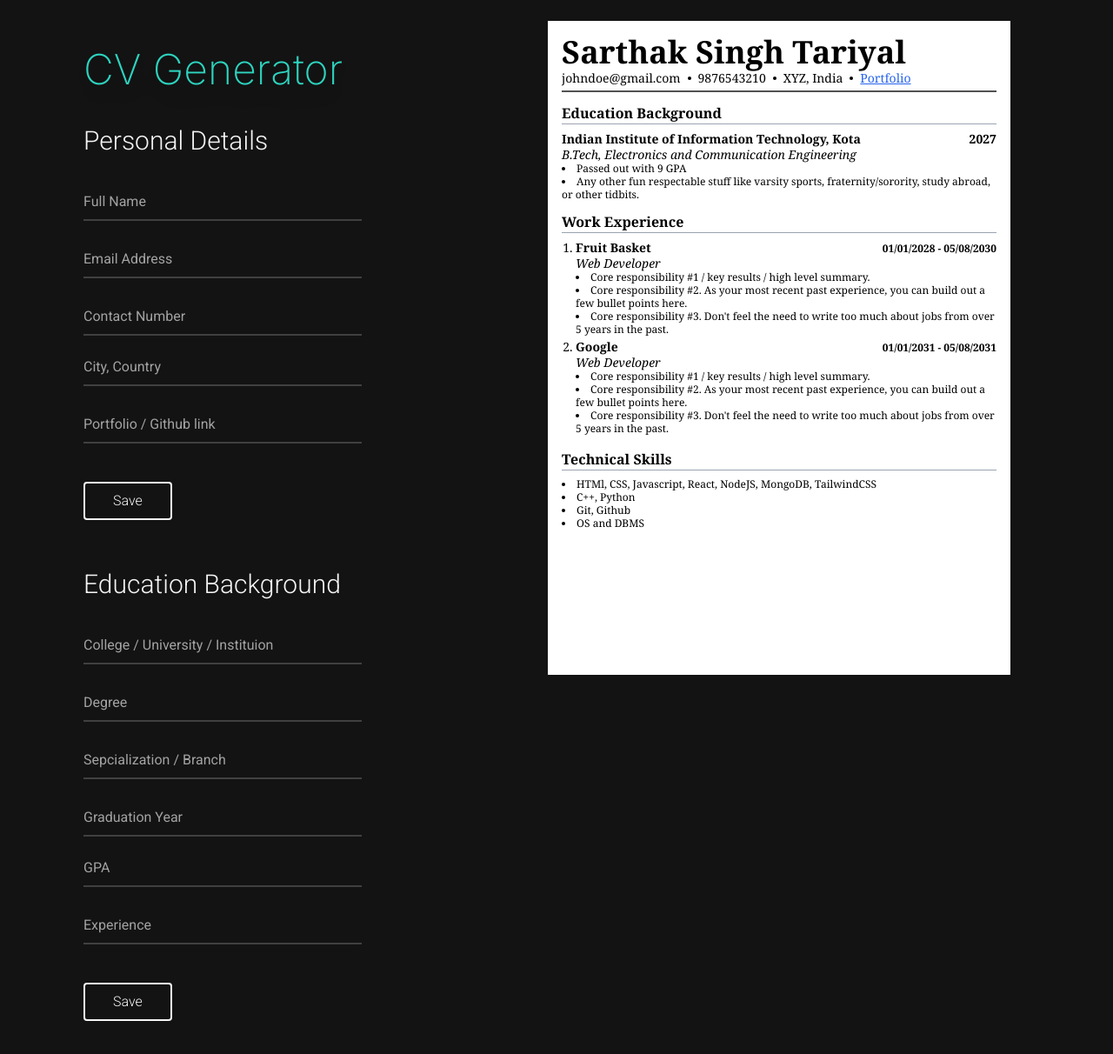
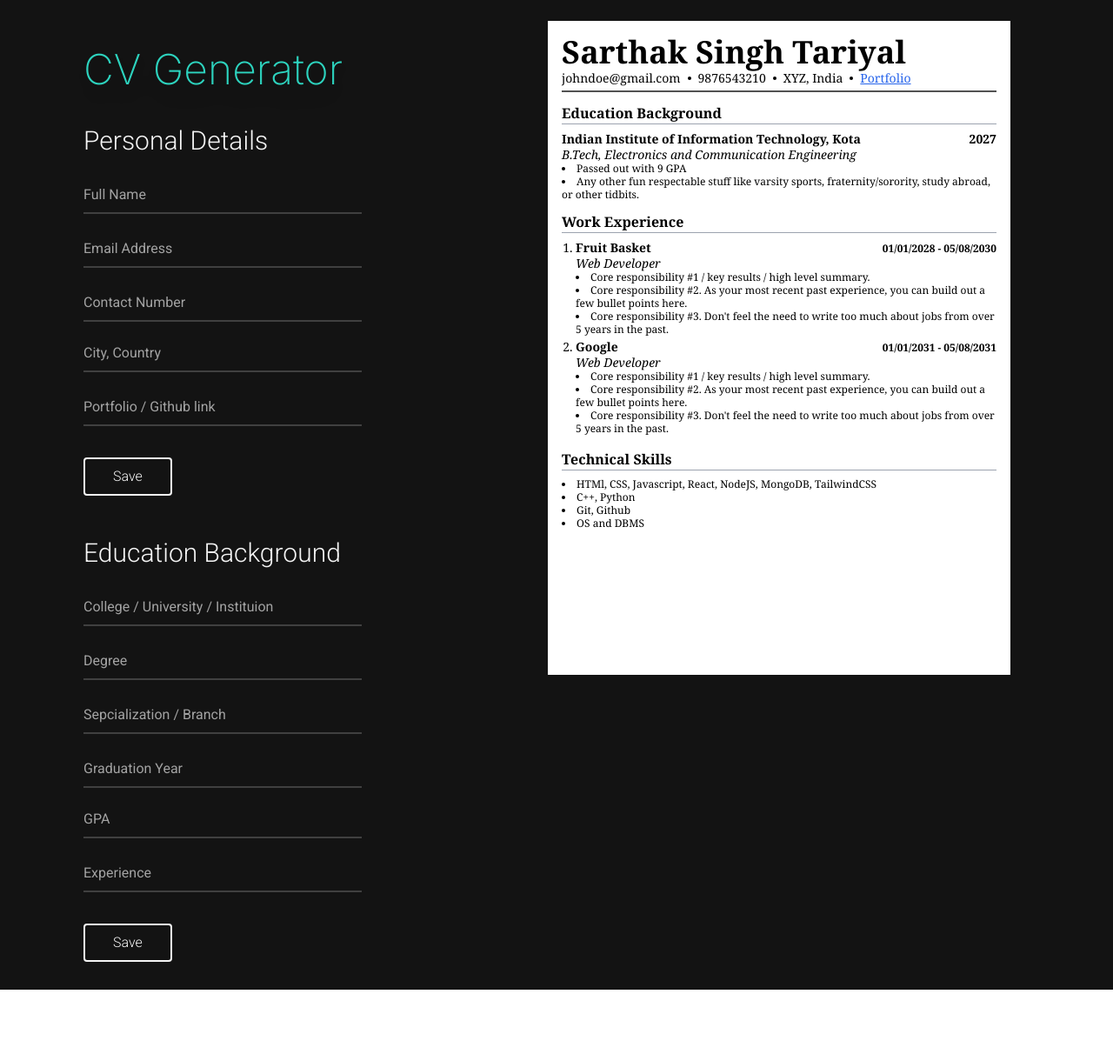
Before and after one commit to SKjustSK/cv-generator, a React (Vite) app: page / in a window 1280 px wide. Shown: the whole page at 87% size. After the commit the page ends 1138 px from the top, so only its background shows below. Built offline with nearby package versions, Linux system fonts and the light colour scheme.

Commit message:
refactor: Created containers to use accross UserInterfaceInputs

```diff
--- a/src/components/UserInterfaceInputs/EducationBackground.jsx
+++ b/src/components/UserInterfaceInputs/EducationBackground.jsx
@@ -2,6 +2,7 @@ import TextBox from './userInputs/TextBox'
 import PrimaryButton from './PrimaryButton'
 import { useState } from 'react'
 import educationBackgroundFormat from '../../data/educationBackgroundFormat'
+import { Form, FormTitle, FormContent, FormButton } from './containers'
 
 function EducationBackground({ title }) {
   // Tracks user input in each TextBox
@@ -58,14 +59,9 @@ function EducationBackground({ title }) {
   }
 
   return (
-    <form
-      className="flex w-full flex-col items-start gap-8 rounded-lg text-neutral-100"
-      onSubmit={(e) => {
-        e.preventDefault()
-      }}
-    >
-      <h2 className="self-stretch text-3xl font-light">{title}</h2>
-      <div className="flex flex-col gap-5 self-stretch">
+    <Form>
+      <FormTitle>{title}</FormTitle>
+      <FormContent>
         {educationBackgroundFormat.map((field) => {
           if (field.id === 'graduationYear') {
             const graduationYear = field
@@ -115,8 +111,8 @@ function EducationBackground({ title }) {
             />
           )
         })}
-      </div>
-      <div className="my-2 flex gap-4">
+      </FormContent>
+      <FormButton>
         {isEditable ? (
           <PrimaryButton text="Save" onClick={handleSaveButton} />
         ) : (
@@ -127,8 +123,8 @@ function EducationBackground({ title }) {
             onClick={handleEditButton}
           />
         )}
-      </div>
-    </form>
+      </FormButton>
+    </Form>
   )
 }
 
--- a/src/components/UserInterfaceInputs/PersonalDetails.jsx
+++ b/src/components/UserInterfaceInputs/PersonalDetails.jsx
@@ -2,6 +2,7 @@ import TextBox from './userInputs/TextBox'
 import PrimaryButton from './PrimaryButton'
 import { useState } from 'react'
 import personalDetailsFormat from '../../data/personDetailsFormat'
+import { Form, FormTitle, FormContent, FormButton } from './containers'
 
 function PersonalDetails({ title }) {
   // Tracks user input in each TextBox
@@ -56,14 +57,9 @@ function PersonalDetails({ title }) {
   }
 
   return (
-    <form
-      className="flex w-full flex-col items-start gap-8 rounded-lg text-neutral-100"
-      onSubmit={(e) => {
-        e.preventDefault()
-      }}
-    >
-      <h2 className="self-stretch text-3xl font-light">{title}</h2>
-      <div className="flex flex-col gap-5 self-stretch">
+    <Form>
+      <FormTitle>{title}</FormTitle>
+      <FormContent>
         {personalDetailsFormat.map((field) => {
           if (field.id === 'contactNumber') {
             const contactNumber = field
@@ -113,8 +109,8 @@ function PersonalDetails({ title }) {
             />
           )
         })}
-      </div>
-      <div className="my-2 flex gap-4">
+      </FormContent>
+      <FormButton>
         {isEditable ? (
           <PrimaryButton text="Save" onClick={handleSaveButton} />
         ) : (
@@ -125,8 +121,8 @@ function PersonalDetails({ title }) {
             onClick={handleEditButton}
           />
         )}
-      </div>
-    </form>
+      </FormButton>
+    </Form>
   )
 }
 
--- /dev/null
+++ b/src/components/UserInterfaceInputs/containers.jsx
@@ -0,0 +1,26 @@
+function Form({ children }) {
+  return (
+    <form
+      className="flex w-full flex-col items-start gap-8 rounded-lg text-neutral-100"
+      onSubmit={(e) => {
+        e.preventDefault()
+      }}
+    >
+      {children}
+    </form>
+  )
+}
+
+function FormTitle({ children }) {
+  return <h2 className="self-stretch text-3xl font-light mb-[-0.5rem]">{children}</h2>
+}
+
+function FormContent({ children }) {
+  return <div className="flex flex-col gap-4 self-stretch">{children}</div>
+}
+
+function FormButton({ children }) {
+  return <div className="">{children}</div>
+}
+
+export { Form, FormTitle, FormContent, FormButton }
```
